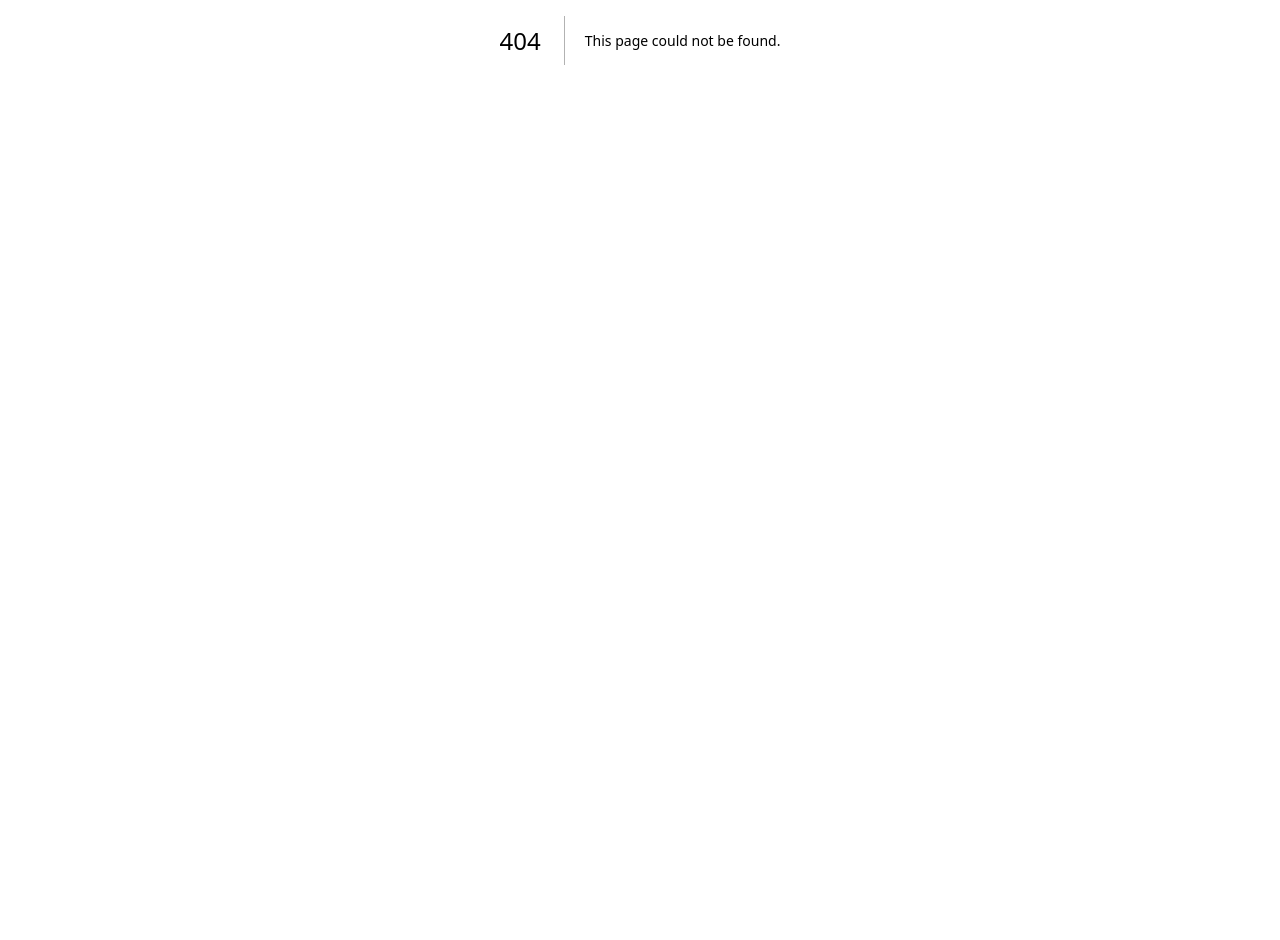
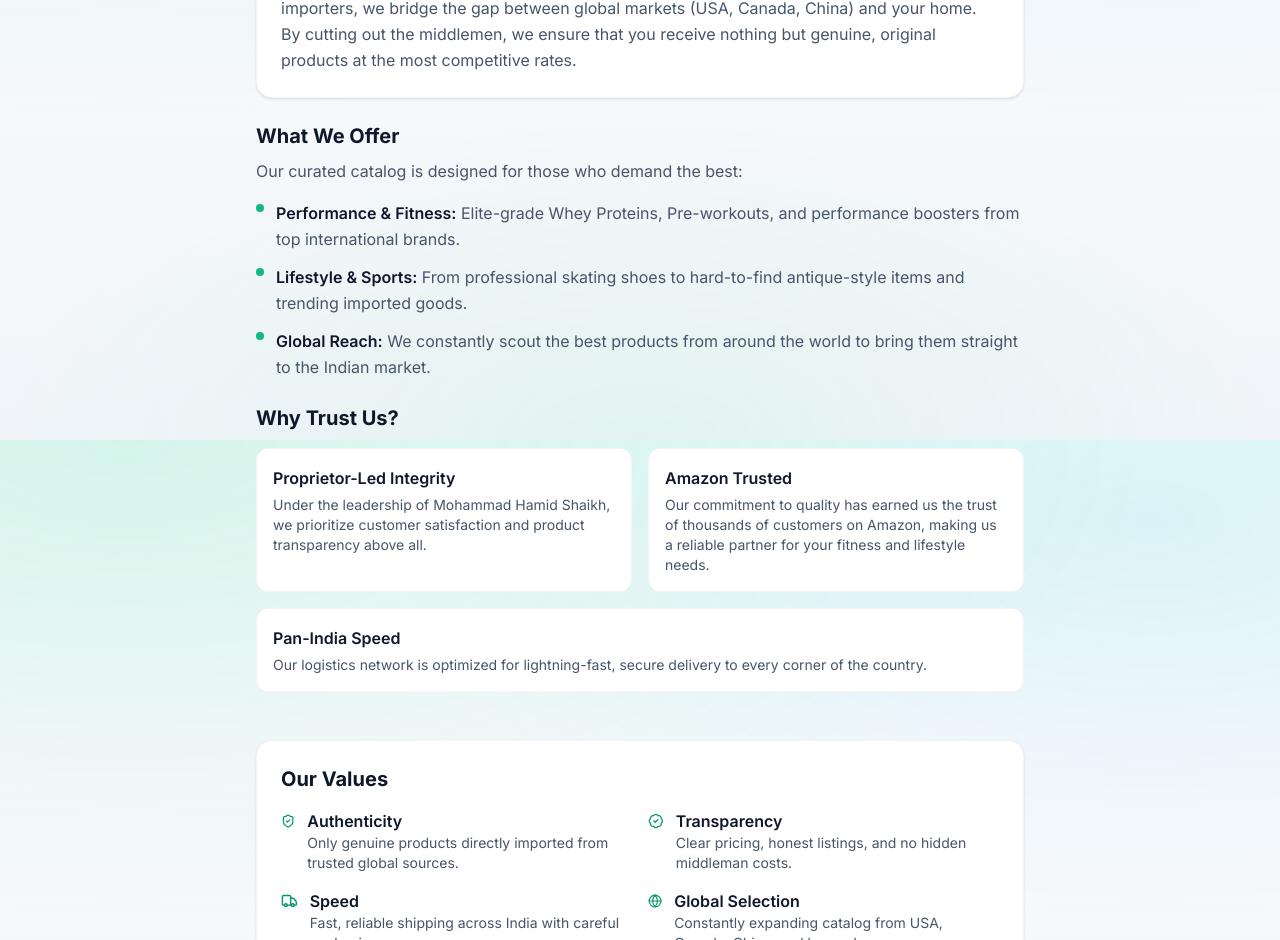
Before and after one commit to essasiddiqui12/kargopick, a Next.js app: page /about in a window 1280 px wide. Before the commit this address had no page. Shown: the part 360-1300 px from the top of the page. Before the commit the page ends 800 px from the top, so only its background shows below. Built offline with nearby package versions, Linux system fonts and the light colour scheme.

Commit message:
feat: add About Us page and navigation link

```diff
--- /dev/null
+++ b/src/app/about/page.tsx
@@ -0,0 +1,132 @@
+import Link from "next/link";
+import { Truck, ShieldCheck, BadgeCheck, Globe } from "lucide-react";
+import { BRAND_NAME } from "@/lib/brand";
+
+export const metadata = {
+  title: `About Us | ${BRAND_NAME}`,
+  description: `Learn about ${BRAND_NAME} — your premier destination for 100% authentic, directly imported international products.`,
+};
+
+export default function AboutPage() {
+  return (
+    <div className="mx-auto max-w-7xl px-4 py-12 sm:px-6 lg:px-8 lg:py-16">
+      <div className="mx-auto max-w-3xl">
+        <h1 className="text-3xl font-bold tracking-tight text-surface-900 sm:text-4xl">
+          About {BRAND_NAME} International
+        </h1>
+
+        <div className="mt-8 space-y-6 text-base text-surface-700 leading-relaxed">
+          <p>
+            Welcome to <span className="font-semibold text-surface-900">{BRAND_NAME} International</span>, your premier destination for 100% authentic, directly imported international products. Founded by{" "}
+            <span className="font-semibold text-surface-900">Mohammad Hamid Shaikh</span>, our company was born out of a simple vision: to make world-class products—from fitness essentials to premium lifestyle gear—easily accessible to every Indian at wholesale prices.
+          </p>
+
+          <div className="rounded-2xl border border-surface-200 bg-white p-6 shadow-sm">
+            <h2 className="text-xl font-bold text-surface-900">The {BRAND_NAME} Promise</h2>
+            <p className="mt-3 text-surface-700">
+              In a market often crowded with duplicates, we take a stand for authenticity. As direct importers, we bridge the gap between global markets (USA, Canada, China) and your home. By cutting out the middlemen, we ensure that you receive nothing but genuine, original products at the most competitive rates.
+            </p>
+          </div>
+
+          <div>
+            <h2 className="text-xl font-bold text-surface-900">What We Offer</h2>
+            <p className="mt-2 text-surface-700">
+              Our curated catalog is designed for those who demand the best:
+            </p>
+            <ul className="mt-4 space-y-3 text-surface-700">
+              <li className="flex gap-3">
+                <span className="mt-1 h-2 w-2 shrink-0 rounded-full bg-brand-500" />
+                <span>
+                  <span className="font-semibold text-surface-900">Performance & Fitness:</span> Elite-grade Whey Proteins, Pre-workouts, and performance boosters from top international brands.
+                </span>
+              </li>
+              <li className="flex gap-3">
+                <span className="mt-1 h-2 w-2 shrink-0 rounded-full bg-brand-500" />
+                <span>
+                  <span className="font-semibold text-surface-900">Lifestyle & Sports:</span> From professional skating shoes to hard-to-find antique-style items and trending imported goods.
+                </span>
+              </li>
+              <li className="flex gap-3">
+                <span className="mt-1 h-2 w-2 shrink-0 rounded-full bg-brand-500" />
+                <span>
+                  <span className="font-semibold text-surface-900">Global Reach:</span> We constantly scout the best products from around the world to bring them straight to the Indian market.
+                </span>
+              </li>
+            </ul>
+          </div>
+
+          <div>
+            <h2 className="text-xl font-bold text-surface-900">Why Trust Us?</h2>
+            <div className="mt-4 grid gap-4 sm:grid-cols-2">
+              <div className="rounded-xl border border-surface-200 bg-surface-50 p-4">
+                <p className="font-semibold text-surface-900">Proprietor-Led Integrity</p>
+                <p className="mt-1 text-sm text-surface-700">
+                  Under the leadership of Mohammad Hamid Shaikh, we prioritize customer satisfaction and product transparency above all.
+                </p>
+              </div>
+              <div className="rounded-xl border border-surface-200 bg-surface-50 p-4">
+                <p className="font-semibold text-surface-900">Amazon Trusted</p>
+                <p className="mt-1 text-sm text-surface-700">
+                  Our commitment to quality has earned us the trust of thousands of customers on Amazon, making us a reliable partner for your fitness and lifestyle needs.
+                </p>
+              </div>
+              <div className="rounded-xl border border-surface-200 bg-surface-50 p-4 sm:col-span-2">
+                <p className="font-semibold text-surface-900">Pan-India Speed</p>
+                <p className="mt-1 text-sm text-surface-700">
+                  Our logistics network is optimized for lightning-fast, secure delivery to every corner of the country.
+                </p>
+              </div>
+            </div>
+          </div>
+        </div>
+
+        <div className="mt-12 rounded-2xl border border-surface-200 bg-white p-6 shadow-sm">
+          <h2 className="text-xl font-bold text-surface-900">Our Values</h2>
+          <div className="mt-4 grid gap-4 sm:grid-cols-2">
+            <div className="flex items-start gap-3">
+              <ShieldCheck className="h-5 w-5 text-brand-600 mt-0.5" />
+              <div>
+                <p className="font-semibold text-surface-900">Authenticity</p>
+                <p className="text-sm text-surface-700">Only genuine products directly imported from trusted global sources.</p>
+              </div>
+            </div>
+            <div className="flex items-start gap-3">
+              <BadgeCheck className="h-5 w-5 text-brand-600 mt-0.5" />
+              <div>
+                <p className="font-semibold text-surface-900">Transparency</p>
+                <p className="text-sm text-surface-700">Clear pricing, honest listings, and no hidden middleman costs.</p>
+              </div>
+            </div>
+            <div className="flex items-start gap-3">
+              <Truck className="h-5 w-5 text-brand-600 mt-0.5" />
+              <div>
+                <p className="font-semibold text-surface-900">Speed</p>
+                <p className="text-sm text-surface-700">Fast, reliable shipping across India with careful packaging.</p>
+              </div>
+            </div>
+            <div className="flex items-start gap-3">
+              <Globe className="h-5 w-5 text-brand-600 mt-0.5" />
+              <div>
+                <p className="font-semibold text-surface-900">Global Selection</p>
+                <p className="text-sm text-surface-700">Constantly expanding catalog from USA, Canada, China, and beyond.</p>
+              </div>
+            </div>
+          </div>
+        </div>
+
+        <div className="mt-10 flex flex-col sm:flex-row items-center justify-between gap-4 rounded-2xl border border-surface-200 bg-surface-50 p-6">
+          <div>
+            <p className="text-sm font-medium text-surface-500">Ready to shop?</p>
+            <p className="text-lg font-bold text-surface-900">Explore our latest international collection.</p>
+          </div>
+          <Link
+            href="/products"
+            className="inline-flex items-center gap-2 rounded-xl bg-brand-500 px-5 py-2.5 text-sm font-semibold text-white hover:bg-brand-600"
+          >
+            Shop Now
+          </Link>
+        </div>
+      </div>
+    </div>
+  );
+}
--- a/src/app/admin/(dashboard)/orders/page.tsx
+++ b/src/app/admin/(dashboard)/orders/page.tsx
@@ -67,6 +67,7 @@ export default async function AdminOrdersPage() {
                           <li key={i}>
                             {item.name}
                             {item.variantName && <span className="text-surface-400"> — {item.variantName}</span>}
+                            {item.sku && <span className="text-surface-400"> — SKU: {item.sku}</span>}
                             {" × "}{item.quantity}
                           </li>
                         ))}
--- a/src/app/order-confirmation/[id]/page.tsx
+++ b/src/app/order-confirmation/[id]/page.tsx
@@ -71,6 +71,7 @@ export default async function OrderConfirmationPage({
                   <span className="text-surface-700">
                     {item.name}
                     {item.variantName && <span className="text-surface-400"> — {item.variantName}</span>}
+                    {item.sku && <span className="text-surface-400"> — SKU: {item.sku}</span>}
                     {" × "}{item.quantity}
                   </span>
                   <span className="font-medium text-surface-900">
--- a/src/components/CartDrawer.tsx
+++ b/src/components/CartDrawer.tsx
@@ -174,6 +174,7 @@ export default function CartDrawer() {
         quantity: item.quantity,
         variantId: item.variantId,
         variantName: item.variantName,
+        sku: variant?.sku,
       };
     });
 
--- a/src/components/Header.tsx
+++ b/src/components/Header.tsx
@@ -9,6 +9,7 @@ import SiteLogo from "@/components/SiteLogo";
 const navLinks = [
   { href: "/", label: "Home" },
   { href: "/products", label: "Products" },
+  { href: "/about", label: "About Us" },
   { href: "/track-order", label: "Track Order" },
   { href: "/products?category=gym-essentials", label: "Gym Essentials" },
   { href: "/products?category=imported", label: "Imported" },
--- a/src/components/ProductCard.tsx
+++ b/src/components/ProductCard.tsx
@@ -6,6 +6,7 @@ import { Star, ShoppingCart } from "lucide-react";
 import { Product } from "@/types";
 import { formatPrice } from "@/data/products";
 import { useCart } from "@/context/CartContext";
+import { useRouter } from "next/navigation";
 
 interface ProductCardProps {
   product: Product;
@@ -13,6 +14,7 @@ interface ProductCardProps {
 
 export default function ProductCard({ product }: ProductCardProps) {
   const { addToCart } = useCart();
+  const router = useRouter();
 
   const discount = product.originalPrice
     ? Math.round(
@@ -20,11 +22,19 @@ export default function ProductCard({ product }: ProductCardProps) {
       )
     : 0;
 
+  const hasVariants = product.variants && product.variants.length > 0;
+
   return (
     <div className="group relative flex flex-col overflow-hidden rounded-2xl border border-surface-200 bg-white/80 backdrop-blur-sm shadow-sm transition-all hover:border-brand-300 hover:shadow-lg hover:shadow-brand-500/10">
       <Link href={`/products/${product.id}`} className="relative aspect-square overflow-hidden bg-surface-100">
         <Image
-          src={product.image}
+          src={
+            hasVariants
+              ? (product.variants!.find((v) => v.isDefault && v.isActive)?.image ||
+                  product.variants!.find((v) => v.isActive)?.image ||
+                  product.image)
+              : product.image
+          }
           alt={product.name}
           fill
           className="object-contain bg-surface-100 transition-transform duration-500 group-hover:scale-105"
@@ -67,12 +77,12 @@ export default function ProductCard({ product }: ProductCardProps) {
 
          <div className="mt-auto pt-3 flex items-center justify-between">
            <div>
-             {product.variants && product.variants.length > 0 ? (
+             {hasVariants ? (
                <>
                  <span className="text-lg font-bold text-brand-600">
                    From {formatPrice(product.price)}
                  </span>
-                 {product.originalPrice && (
+                 {product.originalPrice && product.originalPrice > product.price && (
                    <span className="ml-2 text-sm text-surface-400 line-through">
                      {formatPrice(product.originalPrice)}
                    </span>
@@ -83,7 +93,7 @@ export default function ProductCard({ product }: ProductCardProps) {
                  <span className="text-lg font-bold text-brand-600">
                    {formatPrice(product.price)}
                  </span>
-                 {product.originalPrice && (
+                 {product.originalPrice && product.originalPrice > product.price && (
                    <span className="ml-2 text-sm text-surface-400 line-through">
                      {formatPrice(product.originalPrice)}
                    </span>
@@ -92,6 +102,15 @@ export default function ProductCard({ product }: ProductCardProps) {
              )}
            </div>
 
+           {hasVariants ? (
+             <Link
+               href={`/products/${product.id}`}
+               className="flex h-9 w-9 items-center justify-center rounded-xl bg-brand-500 text-white hover:bg-brand-600 transition-colors shadow-sm shadow-brand-500/25"
+               aria-label={`Select options for ${product.name}`}
+             >
+               <ShoppingCart className="h-4 w-4" />
+             </Link>
+           ) : (
              <button
                onClick={() => addToCart(product)}
                disabled={!product.inStock}
@@ -100,6 +119,7 @@ export default function ProductCard({ product }: ProductCardProps) {
              >
                <ShoppingCart className="h-4 w-4" />
              </button>
+           )}
          </div>
        </div>
     </div>
--- a/src/components/ProductDetailInfo.tsx
+++ b/src/components/ProductDetailInfo.tsx
@@ -91,10 +91,10 @@ export default function ProductDetailInfo({
   const displayImage = selectedVariant?.image || product.image;
 
   useEffect(() => {
-    if (onVariantImageChange && displayImage) {
-      onVariantImageChange(displayImage);
+    if (onVariantImageChange && selectedVariant?.image) {
+      onVariantImageChange(selectedVariant.image);
     }
-  }, [displayImage, onVariantImageChange]);
+  }, [selectedVariant?.image, onVariantImageChange]);
 
   const stockStatus = getStockStatus({ ...product, stock: displayStock, price: displayPrice });
 
--- a/src/lib/products.ts
+++ b/src/lib/products.ts
@@ -314,6 +314,11 @@ export async function reserveStockForOrder(items: OrderItem[]): Promise<void> {
 
       if (variant) {
         const newStock = Math.max(0, variant.stock - item.quantity);
+        if (newStock < 0) {
+          throw new Error(
+            `Insufficient stock for ${item.name} (${item.variantName}). Only ${variant.stock} left.`
+          );
+        }
         await supabase
           .from("product_variants")
           .update({ stock: newStock })
@@ -328,6 +333,11 @@ export async function reserveStockForOrder(items: OrderItem[]): Promise<void> {
 
       if (product) {
         const newStock = Math.max(0, product.stock - item.quantity);
+        if (newStock < 0) {
+          throw new Error(
+            `Insufficient stock for ${item.name}. Only ${product.stock} left.`
+          );
+        }
         await supabase
           .from("products")
           .update({ stock: newStock, in_stock: newStock > 0 })
--- a/src/lib/whatsapp.ts
+++ b/src/lib/whatsapp.ts
@@ -37,7 +37,7 @@ export function getWhatsAppUrlForPhone(phone: string, message: string): string {
 
 export function buildNewOrderAlertMessage(data: {
   orderId: string;
-  items: { name: string; price: number; quantity: number }[];
+  items: { name: string; price: number; quantity: number; sku?: string }[];
   subtotal: number;
   discount?: number;
   couponCode?: string;
@@ -57,8 +57,10 @@ export function buildNewOrderAlertMessage(data: {
     "",
     "*Order Items*",
     ...data.items.map(
-      (item, i) =>
-        `${i + 1}. *${item.name}*\n   Qty: ${item.quantity} × ${formatPrice(item.price)} = ${formatPrice(item.price * item.quantity)}`
+      (item, i) => {
+        const skuLine = item.sku ? `\n   SKU: ${item.sku}` : "";
+        return `${i + 1}. *${item.name}*${skuLine}\n   Qty: ${item.quantity} × ${formatPrice(item.price)} = ${formatPrice(item.price * item.quantity)}`;
+      }
     ),
     "",
     `Subtotal: ${formatPrice(data.subtotal)}`,
@@ -106,6 +108,7 @@ export function buildOrderMessage(
           name,
           price,
           quantity: item.quantity,
+          sku: variant?.sku,
         };
       }),
       subtotal,
@@ -129,7 +132,8 @@ export function buildOrderMessage(
           ? `${item.product.name} — ${variant.name}`
           : item.product.name;
         const price = variant ? variant.price : item.product.price;
-        return `${i + 1}. *${name}*\n   Qty: ${item.quantity} × ${formatPrice(price)} = ${formatPrice(price * item.quantity)}`;
+        const skuLine = variant?.sku ? `\n   SKU: ${variant.sku}` : "";
+        return `${i + 1}. *${name}*${skuLine}\n   Qty: ${item.quantity} × ${formatPrice(price)} = ${formatPrice(price * item.quantity)}`;
       }
     ),
     "",
@@ -146,6 +150,7 @@ export function buildOrderAlertFromOrder(order: Order): string {
     name: item.variantName ? `${item.name} — ${item.variantName}` : item.name,
     price: item.price,
     quantity: item.quantity,
+    sku: item.sku,
   }));
   return buildNewOrderAlertMessage({
     orderId: order.id,
--- a/src/types/index.ts
+++ b/src/types/index.ts
@@ -78,6 +78,7 @@ export interface OrderItem {
   quantity: number;
   variantId?: string;
   variantName?: string;
+  sku?: string;
 }
 
 export interface Order {
```
Lines whose indentation alone changed are shown as unchanged.
